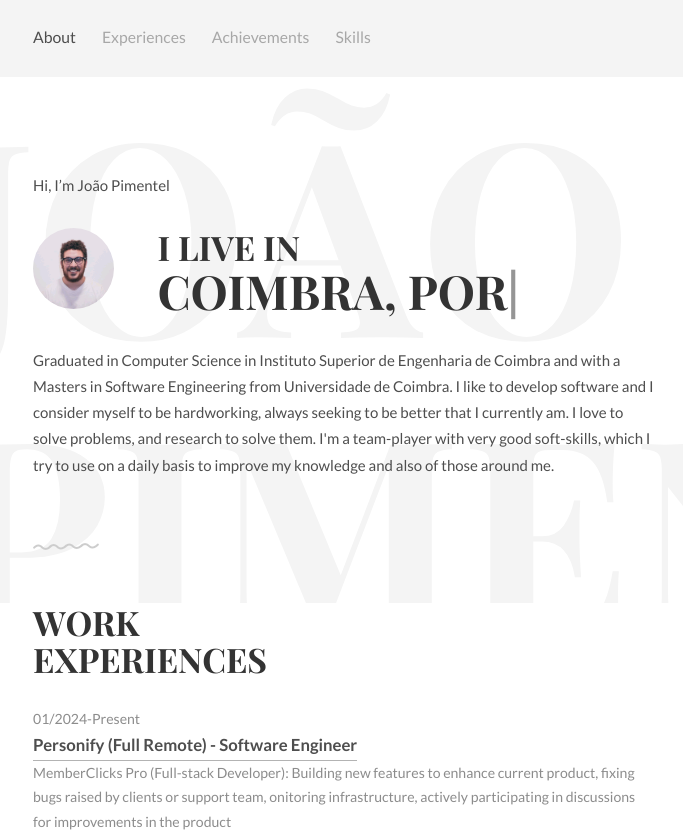
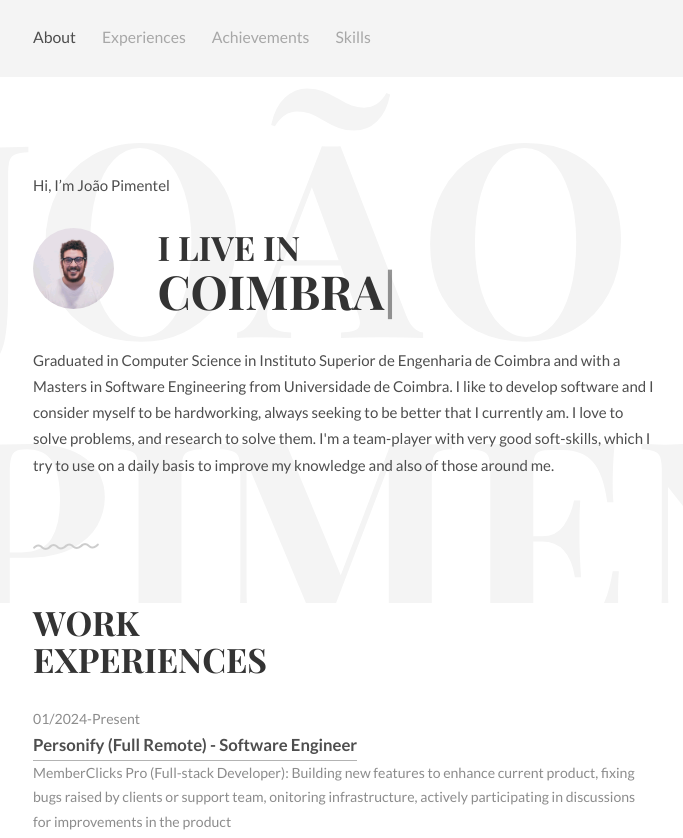
Before and after one commit to w0bbly/w0bbly.github.io, a plain HTML site: page index.html in a window 1280 px wide. Shown: the top 838 px of the page, without its empty margins (296-979 px from the left). Drawn offline with Linux system fonts and the light colour scheme.

Commit message:
Added some details

```diff
--- a/index.html
+++ b/index.html
@@ -195,7 +195,7 @@
 		function newTyped() { } $(function () {
 			$("#typed").typed({
 				// Change to edit type effect
-				strings: ["Coimbra, Portugal"],
+				strings: ["Coimbra", "Portugal"],
 
 				typeSpeed: 90, backDelay: 700, contentType: "html", loop: !0, resetCallback: function () { newTyped() }
 			}), $(".reset").click(function () { $("#typed").typed("reset") })
```
